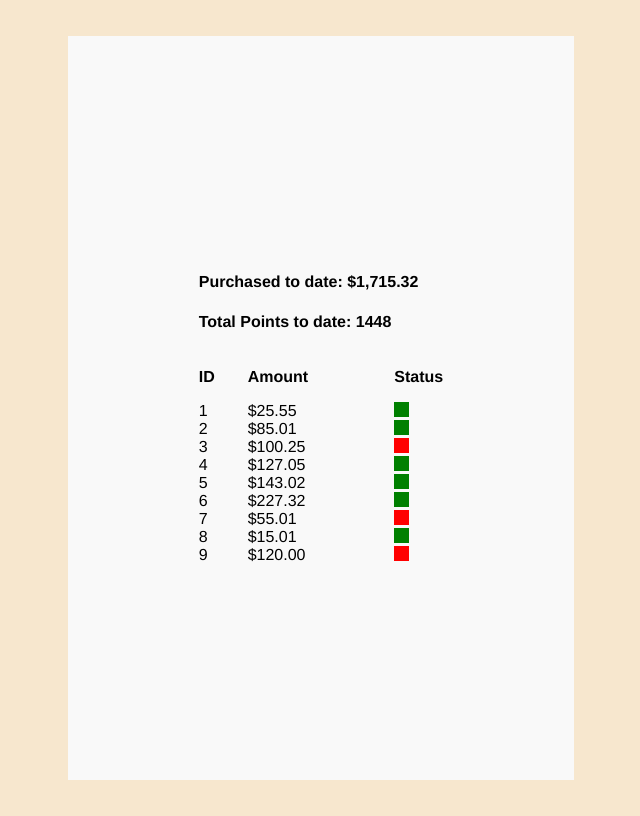
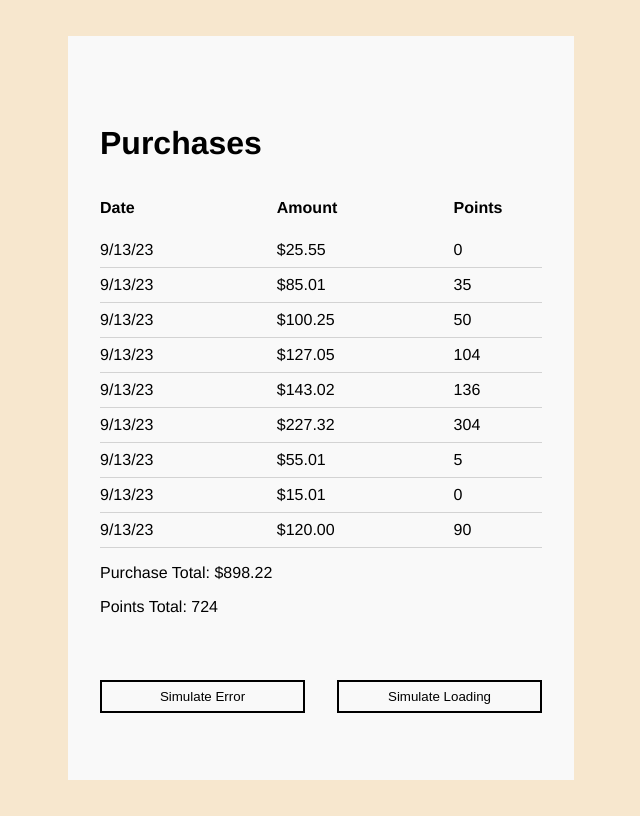
Before and after one commit to kemtopher/customer-points, a React (Create React App) app: page / in a window 1280 px wide. Shown: the whole page, without its empty margins (319-959 px from the left). Built offline with nearby package versions, Linux system fonts and the light colour scheme; data requests are answered from the project's data file.

Commit message:
additional npm scripts and loading/error state toggling

```diff
--- a/package.json
+++ b/package.json
@@ -11,9 +11,8 @@
   },
   "scripts": {
     "start": "react-scripts start",
-    "build": "react-scripts build",
-    "test": "react-scripts test",
-    "eject": "react-scripts eject"
+    "json-server": "json-server --watch -p 4000 src/db.json",
+    "build": "react-scripts build"
   },
   "eslintConfig": {
     "extends": [
--- a/src/App.js
+++ b/src/App.js
@@ -3,47 +3,69 @@ import UserDash from "./user-dash/user-dash";
 import "../src/app.css";
 
 const App = () => {
-  const [transactions, setTransactions] = useState([]);
+  const [transactions, setTransactions] = useState(null);
   const [loading, setLoading] = useState(true);
-  const [error, setError] = useState(false);
+  const [error, setError] = useState(null);
+
+  function toggleErrorState() {
+    if (loading) return;
+    setError((prevState) => !prevState);
+  }
+
+  function toggleLoadingState() {
+    if (error) return;
+    setLoading((prevState) => !prevState);
+  }
 
   async function getTransactions(url) {
     try {
-      setLoading(true);
       const res = await fetch(url);
 
       if (!res.ok) {
         setError(true);
       }
 
-      const data = await res.json();
-      return data;
+      let data = await res.json();
+      setTransactions(data);
+      setLoading(false);
     } catch (err) {
-      setError(true);
+      setTransactions(null);
+      setError(err.message);
     }
   }
 
   useEffect(() => {
-    getTransactions("http://localhost:4000/transactions")
-      .then((res) => {
-        setTransactions(res);
-        setLoading(false);
-      })
-      .catch((err) => {
-        console.error(err);
-        setError(true);
-      });
+    getTransactions("http://localhost:4000/transactions");
   }, []);
 
   return (
     <div className="App">
       <div className="app-stage">
         <div className="dash-wrapper">
-          {loading ? (
-            <h1 className="loading-sign">loading data ...</h1>
+          {error ? (
+            <div className="error-block">
+              <h2 className="error-state">Oops, something went wrong!</h2>
+              <p className="error-state">Please try refreshing the page.</p>
+            </div>
           ) : (
-            <UserDash data={transactions} error={error} />
+            <UserDash data={transactions} error={error} loading={loading} />
           )}
+          <div className="button-row">
+            <button
+              className={`error-button ${error ? "refresh-style" : ""}`}
+              onClick={toggleErrorState}
+              disabled={loading}
+            >
+              {error || loading ? "Refresh Page" : "Simulate Error"}
+            </button>
+            <button
+              className={`loading-button ${error ? "refresh-style" : ""}`}
+              onClick={toggleLoadingState}
+              disabled={error}
+            >
+              {loading || error ? "Refresh Page" : "Simulate Loading"}
+            </button>
+          </div>
         </div>
       </div>
     </div>
--- a/src/app.css
+++ b/src/app.css
@@ -16,9 +16,50 @@ html, body {
 }
 
 .dash-wrapper {
+    flex-direction: column;
     width: 442px;
     height: 85vh;
     overflow: scroll;
     padding: 2em;
     background: #f9f9f9;
 }
+
+.button-row {
+    display: flex;
+    gap: 2em;
+    width: 100%;
+    margin-top: 3em;
+}
+
+.error-block {
+    padding-bottom: 3em;
+    text-align: center;
+}
+
+.error-button,
+.loading-button {
+    width: 100%;
+    padding: 0.5em;
+    background: transparent;
+    border-radius: 0;
+    border: 2px solid #000;
+    color: #000;
+    transition: 0.3s all;
+    cursor: pointer;
+}
+
+.error-button:hover {
+    border: 2px solid red;
+    color: red;
+}
+
+.loading-button:hover {
+    border: 2px solid orange;
+    color: orange;
+}
+
+.error-button.refresh-style:hover,
+.loading-button.refresh-style:hover {
+    border: 2px solid green;
+    color: green;
+}
--- a/src/db.json
+++ b/src/db.json
@@ -2,47 +2,47 @@
   "transactions": [
     {
       "id": 1,
-      "status": true,
+      "date": "9/13/23",
       "amount": 25.55
     },
     {
       "id": 2,
-      "status": true,
+      "date": "9/13/23",
       "amount": 85.01
     },
     {
       "id": 3,
-      "status": false,
+      "date": "9/13/23",
       "amount": 100.25
     },
     {
       "id": 4,
-      "status": true,
+      "date": "9/13/23",
       "amount": 127.05
     },
     {
       "id": 5,
-      "status": true,
+      "date": "9/13/23",
       "amount": 143.02
     },
     {
       "id": 6,
-      "status": true,
+      "date": "9/13/23",
       "amount": 227.32
     },
     {
       "id": 7,
-      "status": false,
+      "date": "9/13/23",
       "amount": 55.01
     },
     {
       "id": 8,
-      "status": true,
+      "date": "9/13/23",
       "amount": 15.01
     },
     {
       "id": 9,
-      "status": false,
+      "date": "9/13/23",
       "amount": 120.0
     }
   ]
--- a/src/user-dash/user-dash.css
+++ b/src/user-dash/user-dash.css
@@ -1,6 +1,17 @@
-.transaction-table-row, .transaction-table-header {
+.user-dash {
+    width: 100%;
+    display: flex;
+    justify-content: center;
+    align-items: center;
+}
+
+.user-info {
+    width: 100%;
+}
+
+.transaction-table-header, .transaction-table-row {
     display: grid;
-    grid-template-columns: 1fr 3fr 1fr;
+    grid-template-columns: 2fr 2fr 1fr;
 }
 
 .transaction-table-header {
@@ -8,14 +19,69 @@
     font-weight: bold;
 }
 
-.transaction-table-row .approved-transaction {
-    width: 15px;
-    height: 15px;
-    background: green;
+.transaction-table-row {
+    padding: 0.5em 0;
+    border-bottom: 1px solid #d3d3d3;
 }
 
-.transaction-table-row .pending-transaction {
-    width: 15px;
-    height: 15px;
-    background: red;
+.spinner {
+    width: 300px;
+    height: 300px;
+    display: flex;
+    flex-direction: column;
+    justify-content: center;
+    align-items: center;
+    background-color: transparent;
 }
+
+.spinner span {
+    font-size: 2rem;
+    animation: fade 1s linear 0s infinite;
+    padding-right: 1rem;
+}
+
+.half-spinner {
+    width: 50px;
+    height: 50px;
+    border: 3px solid #000;
+    border-top: 3px solid transparent;
+    border-radius: 50%;
+    animation: spin 0.5s linear 0s infinite;
+}
+
+.completed {
+    font-size: 2rem;
+    color: #000;
+
+    animation: bigger 1s linear;
+}
+
+@keyframes bigger {
+    from {
+        transform: scale(0);
+    }
+
+    to {
+        transform: scale(2);
+    }
+}
+
+@keyframes spin {
+    from {
+        transform: rotate(0);
+    }
+
+    to {
+        transform: rotate(360deg);
+    }
+}
+
+@keyframes fade {
+    from {
+        opacity: 0;
+    }
+
+    to {
+        opacity: 1;
+    }
+}
--- a/src/user-dash/user-dash.js
+++ b/src/user-dash/user-dash.js
@@ -1,68 +1,69 @@
 import React, { useEffect, useState } from "react";
 import "../user-dash/user-dash.css";
 
-const UserDash = ({ data, error }) => {
+const UserDash = ({ data, loading }) => {
   const [purchaseTotal, setPurchaseTotal] = useState(0);
   const [points, setPoints] = useState(0);
-
-  useEffect(() => {
-    data?.forEach((transaction, index) => {
-      const roundedAmount = Math.floor(transaction.amount);
-
-      if (roundedAmount < 50) {
-        return;
-      } else if (roundedAmount >= 100) {
-        const newPoints = (roundedAmount - 100) * 2 + 50;
-        setPoints((prev) => prev + newPoints);
-      } else if (roundedAmount > 50 && roundedAmount < 100) {
-        const newPoints = roundedAmount - 50;
-        setPoints((prev) => prev + newPoints);
-      }
-
-      setPurchaseTotal((prev) => prev + transaction.amount);
-    });
-  }, [data]);
 
   const CurrencyFormat = new Intl.NumberFormat("en-US", {
     style: "currency",
     currency: "USD",
   });
 
+  function calculatePoints(amt) {
+    const adjustedAmt = Math.floor(amt);
+
+    if (adjustedAmt <= 50) {
+      return 0;
+    } else if (adjustedAmt > 100) {
+      return (adjustedAmt - 100) * 2 + 50;
+    } else if (adjustedAmt > 50 && adjustedAmt <= 100) {
+      return adjustedAmt - 50;
+    }
+  }
+
+  useEffect(() => {
+    data?.forEach((transaction) => {
+      setPurchaseTotal((prev) => prev + transaction.amount);
+
+      const pointsAmt = calculatePoints(transaction.amount);
+      setPoints((prev) => prev + pointsAmt);
+    });
+
+    return () => {
+      setPurchaseTotal(0);
+      setPoints(0);
+    };
+  }, [data]);
+
   const userPurchaseTable = data?.map((transaction, index) => (
     <div className="transaction-table-row" key={index}>
-      <span>{transaction.id}</span>
+      <span>{transaction.date}</span>
       <span>{CurrencyFormat.format(transaction.amount)}</span>
-      <span>
-        <div
-          className={
-            transaction.status === true
-              ? "approved-transaction"
-              : "pending-transaction"
-          }
-        ></div>
-      </span>
+      <span>{calculatePoints(transaction.amount)}</span>
     </div>
   ));
 
   return (
     <div className="user-dash">
-      {error ? (
-        <div className="error-block">
-          <h1 className="error-state">Oops, something went wrong!</h1>
-          <p className="error-state">Please try refreshing the page.</p>
+      {loading ? (
+        <div className="spinner">
+          <h1 className="loading-sign">loading data ...</h1>
+          <div className="half-spinner"></div>
         </div>
       ) : (
         <div className="user-info">
-          <h4>Purchased to date: {CurrencyFormat.format(purchaseTotal)}</h4>
-          <h4>Total Points to date: {points}</h4>
+          <h1>Purchases</h1>
           <div className="user-transactions">
             <div className="transaction-table-header">
-              <span>ID</span>
+              <span>Date</span>
               <span>Amount</span>
-              <span>Status</span>
+              <span>Points</span>
             </div>
             {userPurchaseTable}
           </div>
+          <p>Purchase Total: {CurrencyFormat.format(purchaseTotal)}</p>
+          <p>Points Total: {points}</p>
         </div>
       )}
     </div>
```
Also changed, not shown: 1 other file (tests, documents, lock files or other folders).
